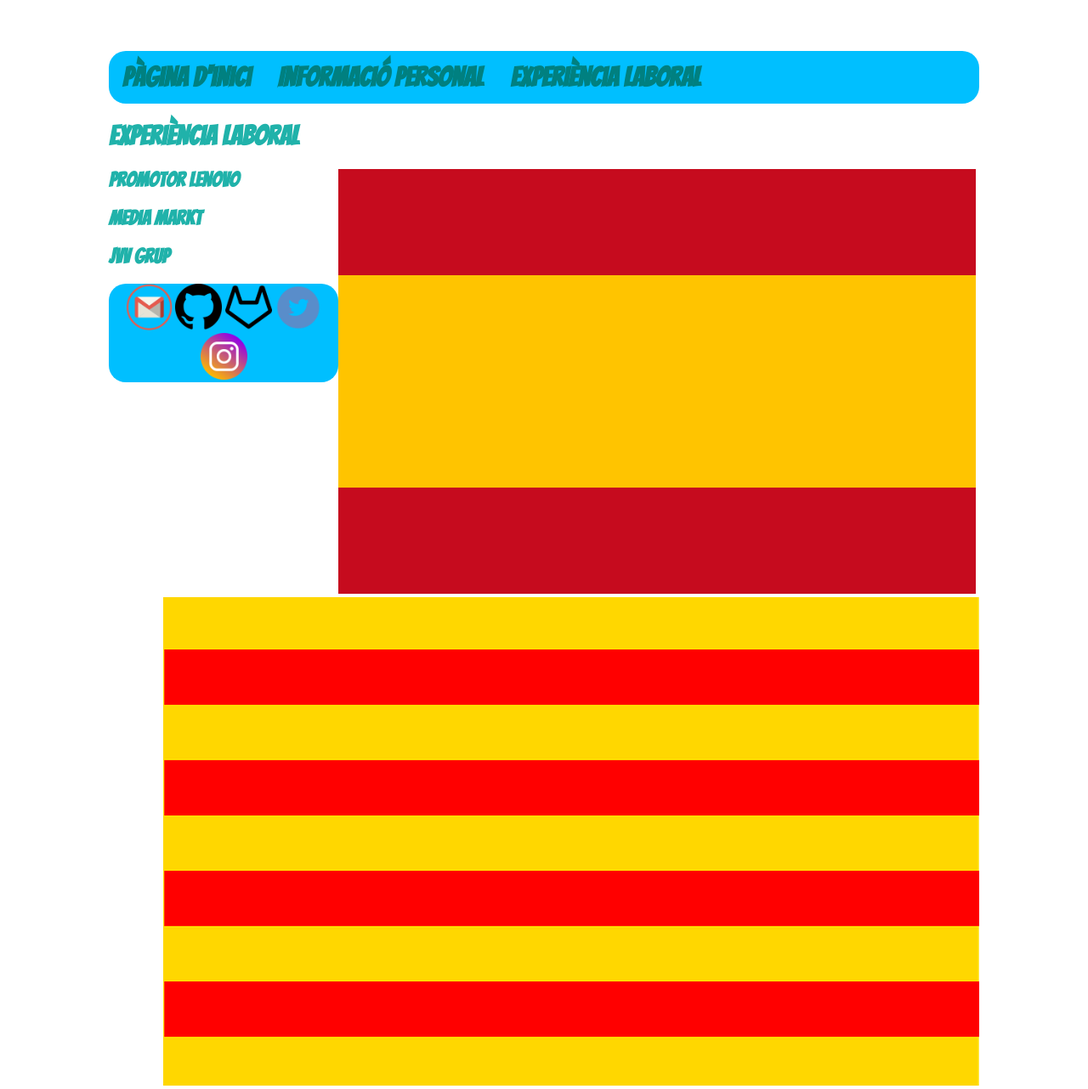
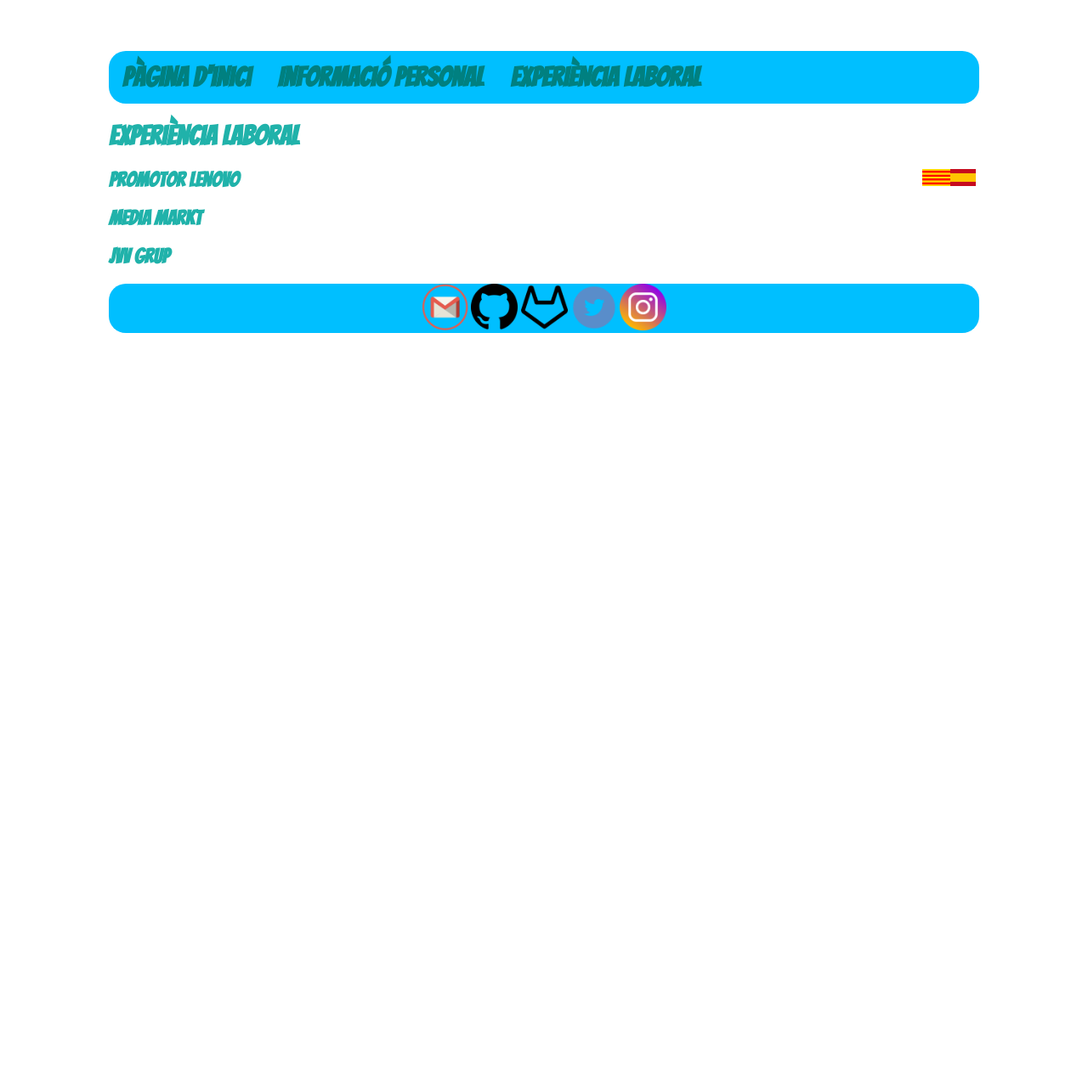
Before and after one commit to isx48102233/isx48102233.github.io, a Jekyll site: the page built from cv/index.html, in a window 1280 px wide. Shown: the whole page at 85% size. Built offline with Jekyll 4.4.1, drawn with Linux system fonts in a browser that asks for light colours; after the commit the page ends 900 px from its top, so only the background shows below that.

Commit message:
Update main.css
try

```diff
--- a/css/main.css
+++ b/css/main.css
@@ -41,6 +41,10 @@
 div a.bancv {
     float:right;
 }
+.flag {
+    widht:20px;
+    height:20px;
+}
 footer {
     text-align: center;
 }
```
